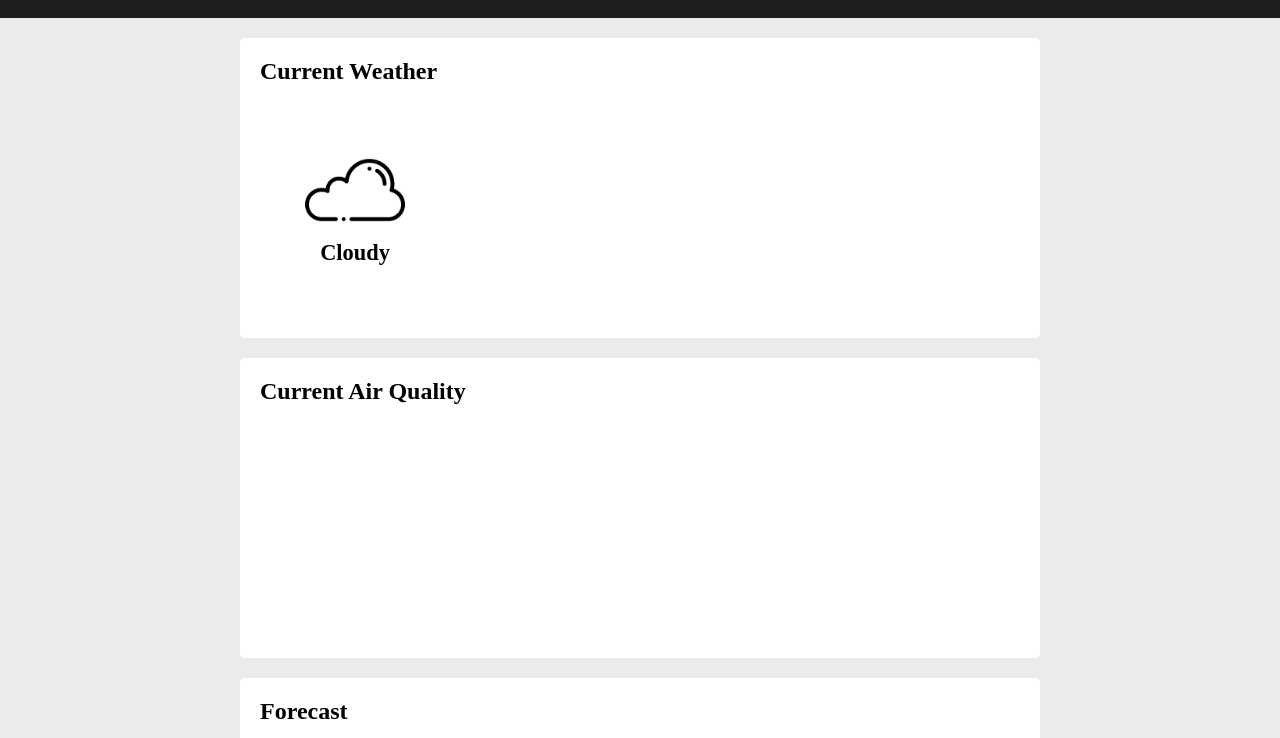
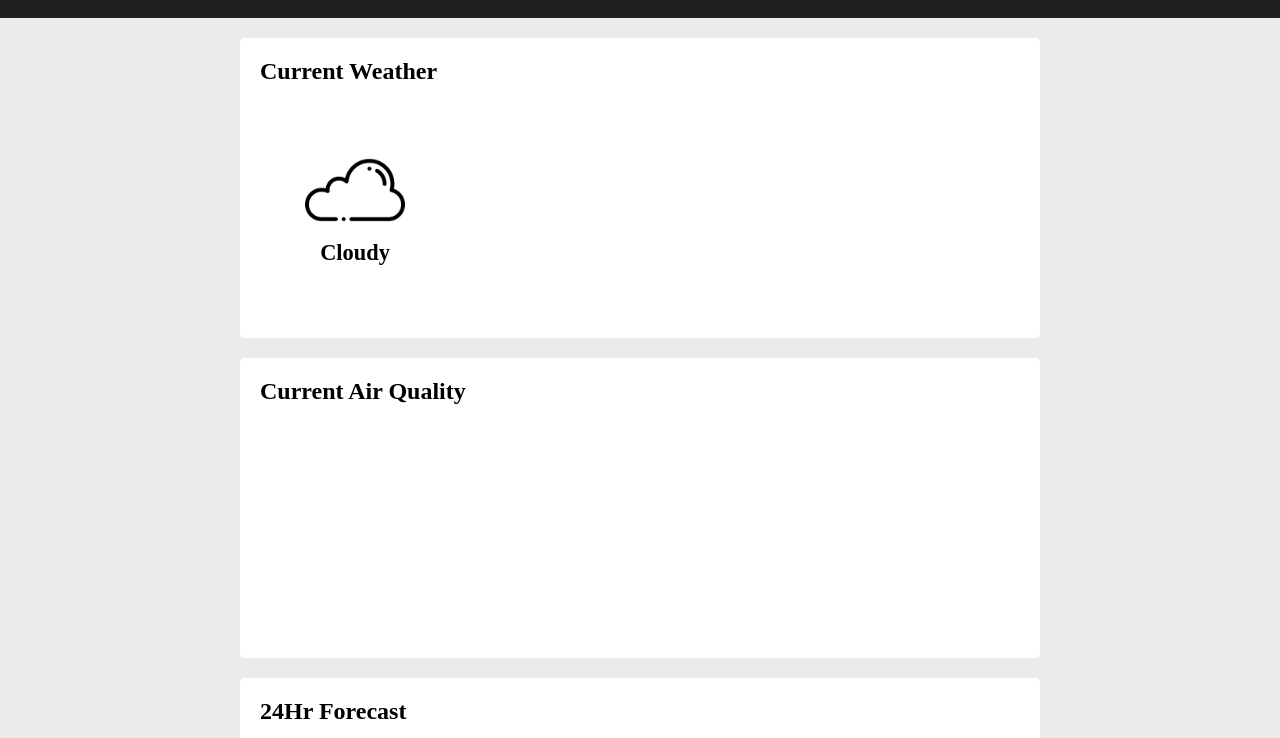
Before and after one commit to shashankx86/weather-app, a website built with webpack: page dist/index.html in a window 1280 px wide. Shown: the part 62-800 px from the top of the page. Built offline with nearby package versions, Linux system fonts and the light colour scheme; no server answers.

Commit message:
Update forecast

```diff
--- a/dist/index.html
+++ b/dist/index.html
@@ -64,7 +64,8 @@
                 </div>
             </div>
             <div class="forecastContainer conditionContainer">
-                <h2>Forecast</h2>
+                <h2>24Hr Forecast</h2>
+                <div class="forecast"></div>
             </div>
             <div class="weatherMapContainer conditionContainer">
                 <h2>Map</h2>
```
